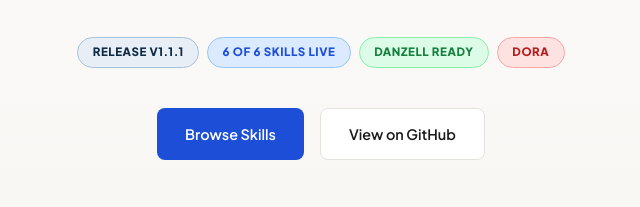
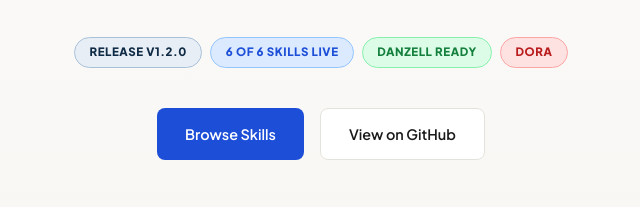
Before and after one commit to FunkeOmolere/Claude-Skills-GRC-UK, a plain HTML site: page index.html in a window 1280 px wide. Shown: the part 591-798 px from the top of the page, 319-959 px from the left. Drawn offline with Linux system fonts and the light colour scheme.

Commit message:
Update release badge from v1.1.1 to v1.2.0

```diff
--- a/index.html
+++ b/index.html
@@ -593,7 +593,7 @@
     <h1>GRC Compliance Skills<br><em>EMEA</em></h1>
     <p class="hero-sub">Expert level compliance guidance for Cyber Essentials Plus, DORA, EU AI Act, TISAX, BSI C5, Spain ENS, and more, with the EU Cyber Resilience Act coming soon. Install once. Claude becomes the expert. Powered by Claude Skills.</p>
     <div class="hero-badges">
-      <span class="badge badge-navy">Release v1.1.1</span>
+      <span class="badge badge-navy">Release v1.2.0</span>
       <span class="badge badge-blue">6 of 6 Skills Live</span>
       <span class="badge badge-green">Danzell Ready</span>
       <span class="badge badge-red">DORA</span>
```
